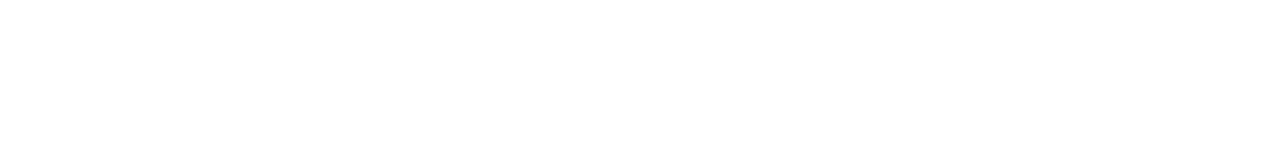
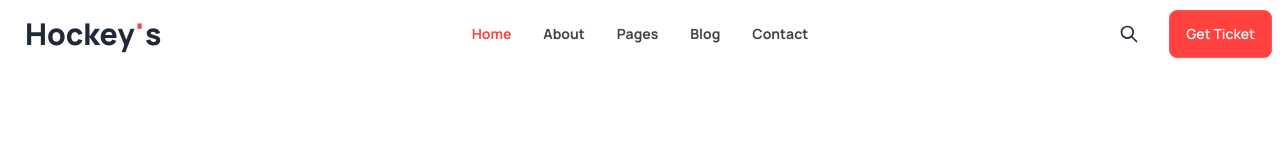
Before and after one commit to hqefahad/Hockeys-with-Daisy-UI, a plain HTML site: page index.html in a window 1280 px wide. Drawn offline with nearby package versions, Linux system fonts and the light colour scheme.

Commit message:
navbar done

```diff
--- a/index.html
+++ b/index.html
@@ -10,17 +10,80 @@
     <script src="https://cdn.tailwindcss.com"></script>
 
     <!-- Custom Fonts -->
+    <link rel="preconnect" href="https://fonts.googleapis.com">
+    <link rel="preconnect" href="https://fonts.gstatic.com" crossorigin>
+    <link href="https://fonts.googleapis.com/css2?family=Manrope:wght@400;500;600;700;800&display=swap"
+        rel="stylesheet">
+
+    <!-- Tailwind Styles -->
+    <script>
+        tailwind.config = {
+            theme: {
+                extend: {
+                    colors: {
+                        clifford: '#da373d',
+                        'color-primary': '#FF4240',
+                    }
+                }
+            }
+        }
+    </script>
 
     <!-- Custom Styles  -->
     <style>
+        .font-manrope {
+            font-family: 'Manrope', sans-serif;
+        }
+    </style>
 
-    </style>
 </head>
 
-<body>
+<body class="font-manrope">
     <!-- Header Section -->
     <header>
-
+        <!-- navbar section  -->
+        <section class="container mx-auto">
+            <div class="navbar bg-base-100">
+                <div class="navbar-start">
+                    <div class="dropdown">
+                        <div tabindex="0" role="button" class="btn btn-ghost lg:hidden">
+                            <svg xmlns="http://www.w3.org/2000/svg" class="h-5 w-5" fill="none" viewBox="0 0 24 24"
+                                stroke="currentColor">
+                                <path stroke-linecap="round" stroke-linejoin="round" stroke-width="2"
+                                    d="M4 6h16M4 12h8m-8 6h16" />
+                            </svg>
+                        </div>
+                        <ul tabindex="0"
+                            class="menu menu-sm dropdown-content mt-3 z-[1] p-2 shadow bg-base-100 text-[#424247] font-bold text-base rounded-box w-52">
+                            <li><a class="text-color-primary" >Home</a></li>
+                            <li><a>About</a></li>
+                            <li><a>Pages</a></li>
+                            <li><a>Blog</a></li>
+                            <li><a>Contact</a></li>
+                        </ul>
+                    </div>
+                    <a class="btn btn-ghost text-3xl font-extrabold">Hockey<span
+                            class="text-color-primary inline-block mx-[-7px]">'</span>s</a>
+                </div>
+                <div class="navbar-center hidden lg:flex space-x-11 text-[#424247] font-bold text-base">
+                    <ul class="menu menu-horizontal px-1">
+                        <li><a class="text-color-primary">Home</a></li>
+                        <li><a>About</a></li>
+                        <li><a>Pages</a></li>
+                        <li><a>Blog</a></li>
+                        <li><a>Contact</a></li>
+                    </ul>
+                </div>
+                <div class="navbar-end space-x-4">
+                    <button class="btn btn-ghost btn-circle">
+                        <svg xmlns="http://www.w3.org/2000/svg" class="h-5 w-5" fill="none" viewBox="0 0 24 24" stroke="currentColor">
+                            <path stroke-linecap="round" stroke-linejoin="round" stroke-width="2" d="M21 21l-6-6m2-5a7 7 0 11-14 0 7 7 0 0114 0z" />
+                        </svg>
+                    </button>
+                    <a class="btn btn-error bg-color-primary text-white">Get Ticket</a>
+                </div>
+            </div>
+        </section>
     </header>
     <main></main>
     <footer></footer>
```
